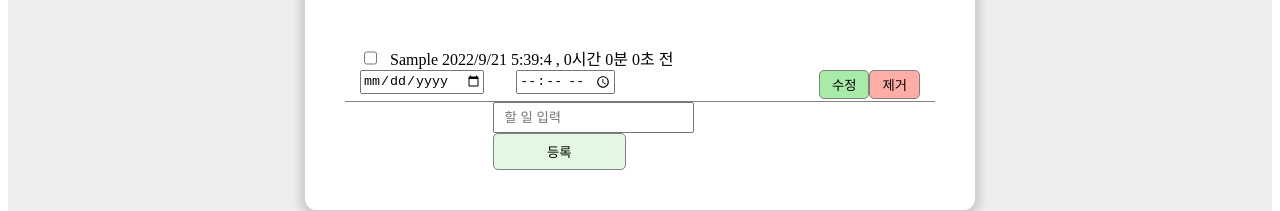
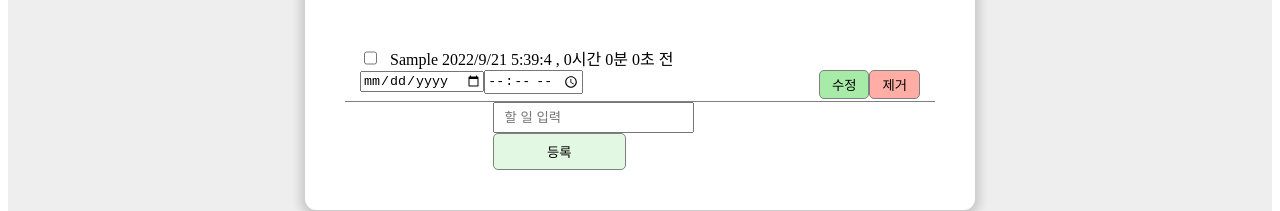
Before and after one commit to Tuna523/make-todo, a Next.js app: page / in a window 1280 px wide. Both pictures are taken after typing "Sample" into the empty fields and a click on the button "등록". Shown: the part 192-403 px from the top of the page. Built offline with nearby package versions, Linux system fonts and the light colour scheme.

Commit message:
Time 컴포넌트 추가, 로컬 스토리지 추가

```diff
--- a/components/List.tsx
+++ b/components/List.tsx
@@ -1,29 +1,6 @@
 import React, { useState, useRef, useEffect } from "react";
 import { TodoList } from "../pages";
-
-
-const formatDate = (input: Date) => {
-    let day = input.getDate(); // 일
-    let month = input.getMonth() + 1; // 월 + 1
-    let year = input.getFullYear(); // 년도
-    var hours_before = new Date().getHours() - input.getHours();
-    var minutes_before = new Date().getMinutes() - input.getMinutes();
-    if(minutes_before < 0){
-      minutes_before = 60 + seconds_before;
-      minutes_before = hours_before - 1;
-    }
-    var seconds_before = new Date().getSeconds() - input.getSeconds();
-    if(seconds_before < 0){
-      seconds_before = 60 + seconds_before;
-      minutes_before = minutes_before - 1;
-    }
-    var ymd = year + "/" + month + "/" + day; // 년/월/일 표시
-    console.log(ymd); // console 창에서 확인하기
-    return (
-      `${ymd} ${input.getHours()}:${input.getMinutes()}:${input.getSeconds()}
-      , ${hours_before}시간 ${minutes_before}분 ${seconds_before}초 전`
-    )
-}
+import Time from "./Time";
 
 const List: React.FC<{
 
@@ -31,8 +8,10 @@ const List: React.FC<{
   onClickHandler: (index:number, checked: boolean) => void
   newTodos:TodoList[]
   setNewTodos:React.Dispatch<React.SetStateAction<TodoList[]>>
+  formatDate:(input:Date) => string
+  saveList:() => void
 
-}> = ({handleTodoListRemove,onClickHandler,newTodos,setNewTodos}) => {
+}> = ({handleTodoListRemove,onClickHandler,newTodos,setNewTodos,formatDate,saveList}) => {
 
     const editInputRef = useRef(null);
 
@@ -63,6 +42,7 @@ const List: React.FC<{
         }
 
     const onChange = (event:React.ChangeEvent<HTMLInputElement>, id:number) => {
+      saveList();
       setNewTodos(
         newTodos.map((mytext) => {
           if (mytext.id === id) {
@@ -108,8 +88,7 @@ const List: React.FC<{
             <button className="remove_button list_buttons" onClick={(event)=>{handleRemove(event, index)}}>제거</button>
           </span>
           <div className="time_wrap">
-            <input type={'date'}></input>
-            <input type={'time'}></input>
+            <Time/>
           </div>
         </form>
         )
--- /dev/null
+++ b/components/Time.tsx
@@ -0,0 +1,11 @@
+import React from "react";
+
+const Time = () => {
+    return(
+    <span>
+        <input type={'date'}></input>
+        <input type={'time'}></input>
+    </span>)
+}
+
+export default Time;
--- a/pages/index.tsx
+++ b/pages/index.tsx
@@ -1,6 +1,6 @@
 import type { NextPage } from 'next'
 import Head from 'next/head'
-import React, { useState } from "react"
+import React, { useEffect, useState } from "react"
 import List from "../components/List"
 import Inputbox from '../components/Inputbox'
 
@@ -11,20 +11,53 @@ export type TodoList = {
   id:number,
   isEdit:boolean
 }
+function formatDate(dateString) {
+  const input = new Date(dateString);
+  let day = input.getDate(); // 일
+  let month = input.getMonth() + 1; // 월 + 1
+  let year = input.getFullYear(); // 년도
+  var hours_before = new Date().getHours() - input.getHours();
+  var minutes_before = new Date().getMinutes() - input.getMinutes();
+  if(minutes_before < 0){
+    minutes_before = 60 + seconds_before;
+    minutes_before = hours_before - 1;
+  }
+  var seconds_before = new Date().getSeconds() - input.getSeconds();
+  if(seconds_before < 0){
+    seconds_before = 60 + seconds_before;
+    minutes_before = minutes_before - 1;
+  }
+  var ymd = year + "/" + month + "/" + day; // 년/월/일 표시
+  console.log(ymd); // console 창에서 확인하기
+  return (
+    `${ymd} ${input.getHours()}:${input.getMinutes()}:${input.getSeconds()}
+    , ${hours_before}시간 ${minutes_before}분 ${seconds_before}초 전`
+  )
+}
 
 const Home: React.FC<NextPage> = () => {
 
+  const [newTodos, setNewTodos] = useState<TodoList[]>([]);
 
-  const [newTodos, setNewTodos] = useState<TodoList[]>([]);
+  useEffect(() => {
+    const data = localStorage.getItem('my_todo_state');
+    if ( data !== null ) setNewTodos(JSON.parse(data));
+  }, []);
+
+  function saveList(){
+    localStorage.setItem('my_todo_state', JSON.stringify(newTodos));
+  }
 
   // 추가 함수
   const handleTodoListAdd = (todo: TodoList) => {
     setNewTodos(prev => ([...prev, todo]));
+    saveList()
   }
 
   // 제거 함수
   const handleTodoListRemove = (index: number) => {
     setNewTodos(prev => prev.filter((_, i) => i !== index));
+    saveList()
   }
 
   // 버튼 체크의 값 (boolean)
@@ -48,9 +81,11 @@ const Home: React.FC<NextPage> = () => {
           <h2 className='list_title'>To do List</h2>
 
           <List handleTodoListRemove={handleTodoListRemove}
-          onClickHandler={onClickHandler} newTodos={newTodos} setNewTodos={setNewTodos} />
+          onClickHandler={onClickHandler} newTodos={newTodos} setNewTodos={setNewTodos} formatDate={formatDate}
+          saveList={saveList} />
 
           <Inputbox newTodos={newTodos} handleTodoListAdd={handleTodoListAdd} />
+
           </div>
       </div>
     </section>
```
